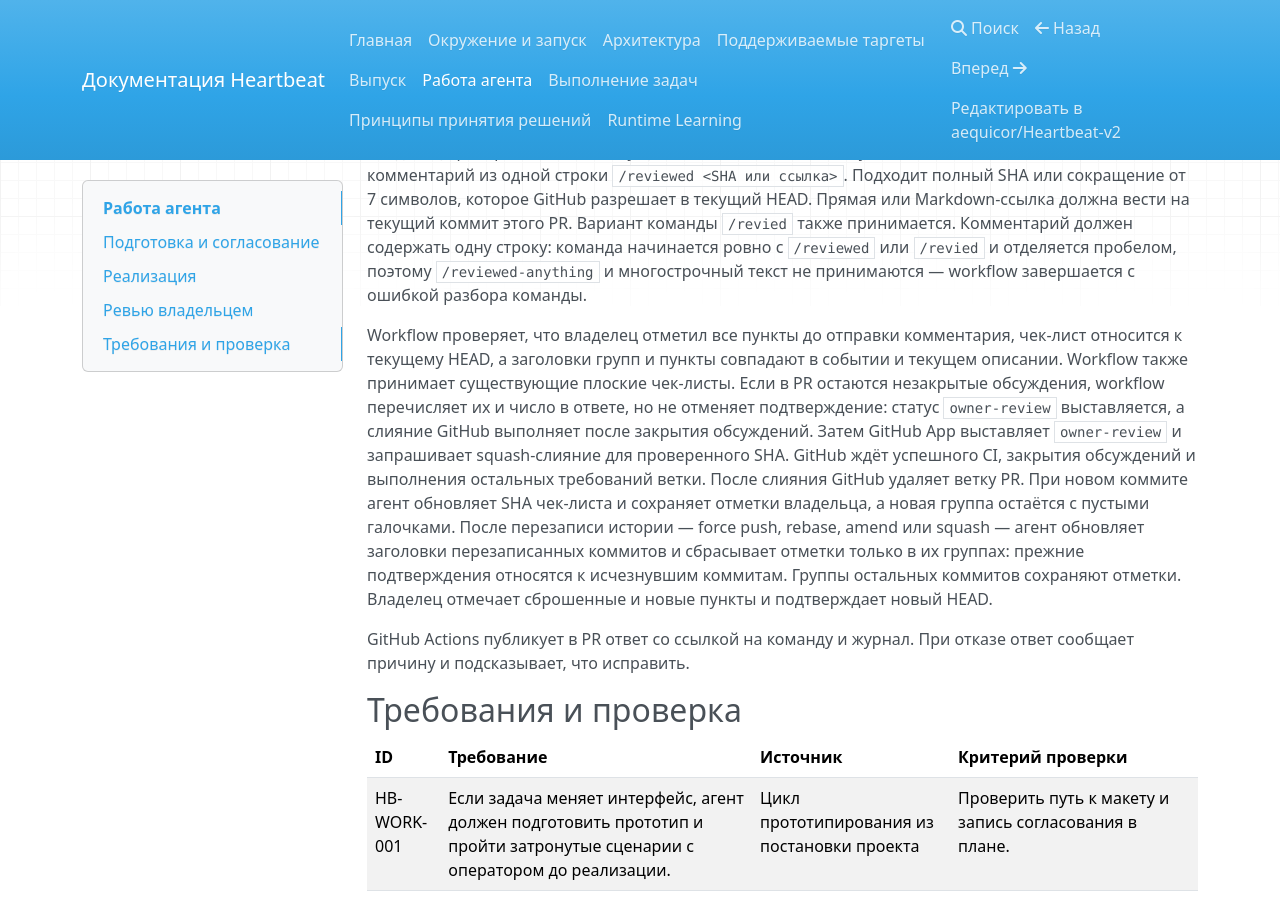
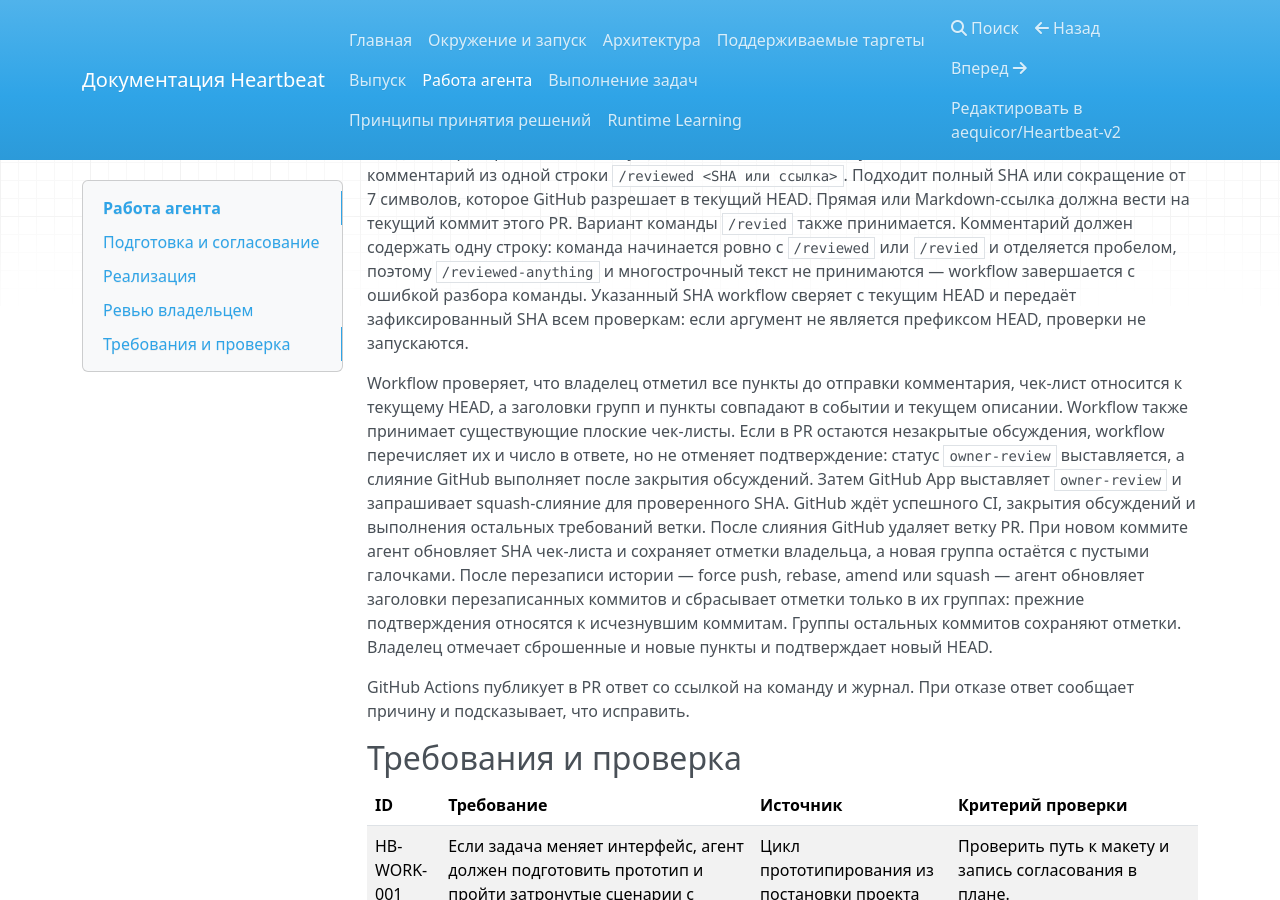
Before and after one commit to aequicor/Heartbeat-v2, an MkDocs documentation site: the page built from docs/specs/agent-workflow.md, in a window 1280 px wide and 900 px high, scrolled down 785 px. Built offline with MkDocs 1.6.1, drawn with Linux system fonts in a browser that asks for light colours; nearby versions of some CDN libraries.

Commit message:
Сверять SHA из команды /reviewed с HEAD

````diff
--- a/docs/specs/agent-workflow.md
+++ b/docs/specs/agent-workflow.md
@@ -23,7 +23,7 @@
 - [ ] Desktop-процесс завершается с кодом `0`.
 ```
 
-Владелец проверяет весь diff текущего HEAD и отмечает все пункты. Затем он оставляет новый комментарий из одной строки `/reviewed <SHA или ссылка>`. Подходит полный SHA или сокращение от 7 символов, которое GitHub разрешает в текущий HEAD. Прямая или Markdown-ссылка должна вести на текущий коммит этого PR. Вариант команды `/revied` также принимается. Комментарий должен содержать одну строку: команда начинается ровно с `/reviewed` или `/revied` и отделяется пробелом, поэтому `/reviewed-anything` и многострочный текст не принимаются — workflow завершается с ошибкой разбора команды.
+Владелец проверяет весь diff текущего HEAD и отмечает все пункты. Затем он оставляет новый комментарий из одной строки `/reviewed <SHA или ссылка>`. Подходит полный SHA или сокращение от 7 символов, которое GitHub разрешает в текущий HEAD. Прямая или Markdown-ссылка должна вести на текущий коммит этого PR. Вариант команды `/revied` также принимается. Комментарий должен содержать одну строку: команда начинается ровно с `/reviewed` или `/revied` и отделяется пробелом, поэтому `/reviewed-anything` и многострочный текст не принимаются — workflow завершается с ошибкой разбора команды. Указанный SHA workflow сверяет с текущим HEAD и передаёт зафиксированный SHA всем проверкам: если аргумент не является префиксом HEAD, проверки не запускаются.
 
 Workflow проверяет, что владелец отметил все пункты до отправки комментария, чек-лист относится к текущему HEAD, а заголовки групп и пункты совпадают в событии и текущем описании. Workflow также принимает существующие плоские чек-листы. Если в PR остаются незакрытые обсуждения, workflow перечисляет их и число в ответе, но не отменяет подтверждение: статус `owner-review` выставляется, а слияние GitHub выполняет после закрытия обсуждений. Затем GitHub App выставляет `owner-review` и запрашивает squash-слияние для проверенного SHA. GitHub ждёт успешного CI, закрытия обсуждений и выполнения остальных требований ветки. После слияния GitHub удаляет ветку PR. При новом коммите агент обновляет SHA чек-листа и сохраняет отметки владельца, а новая группа остаётся с пустыми галочками. После перезаписи истории — force push, rebase, amend или squash — агент обновляет заголовки перезаписанных коммитов и сбрасывает отметки только в их группах: прежние подтверждения относятся к исчезнувшим коммитам. Группы остальных коммитов сохраняют отметки. Владелец отмечает сброшенные и новые пункты и подтверждает новый HEAD.
 
````
Also changed, not shown: .github/AGENTS.md, 2 other files.
